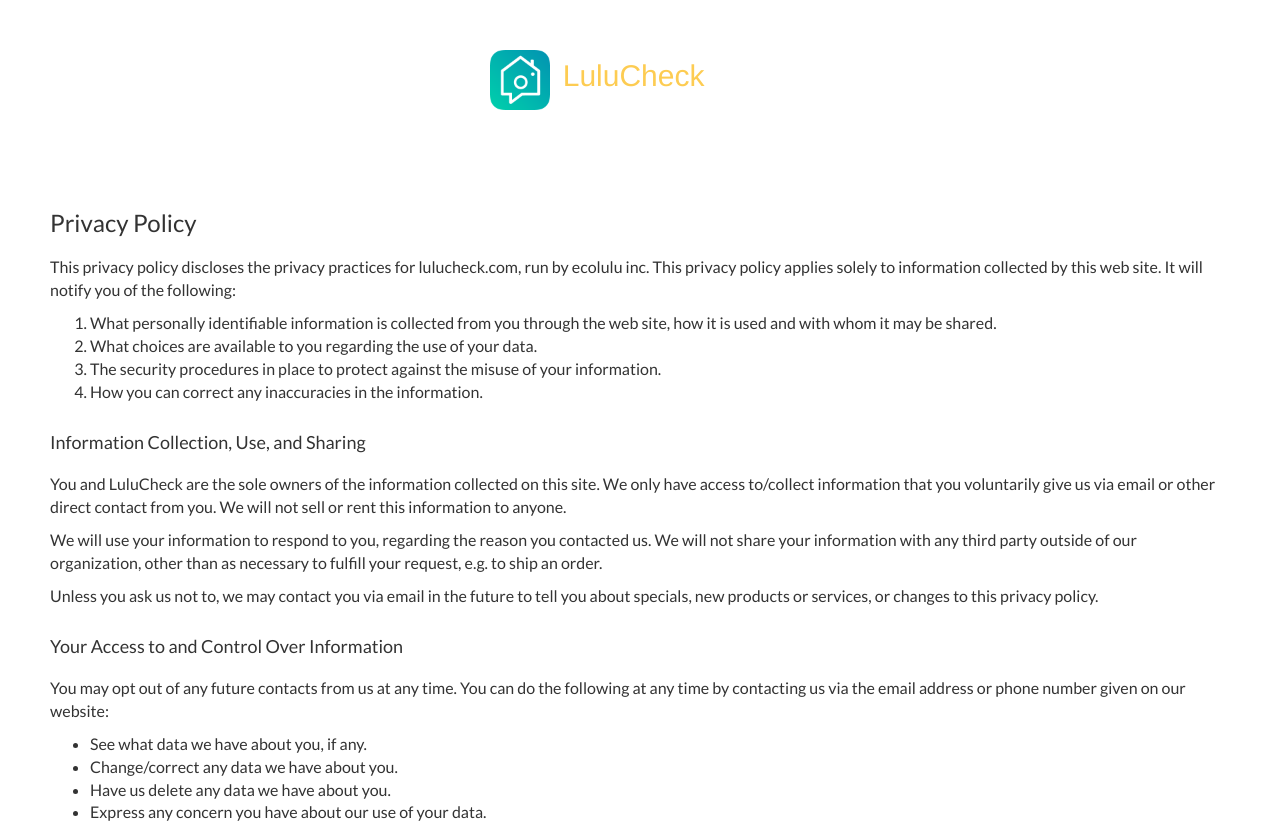
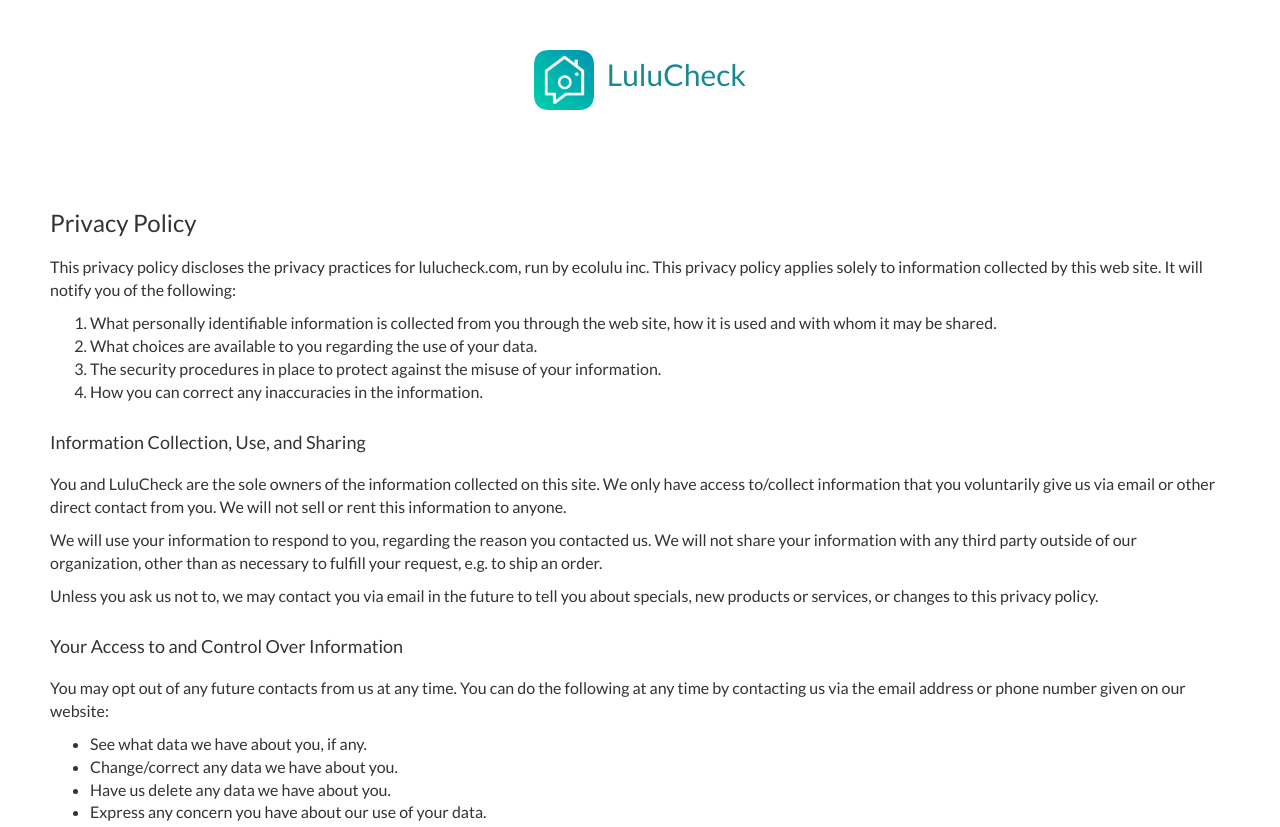
Before and after one commit to lulusmart/lulusmart.github.io, a website: page privacy.html in a window 1280 px wide. Shown: the top 827 px of the page. Drawn offline with nearby package versions, Linux system fonts and the light colour scheme; a web font is replaced by a local one.

Commit message:
Brand style.

```diff
--- a/privacy.html
+++ b/privacy.html
@@ -44,10 +44,10 @@
       </style>
     </head>
     <body class="compact-menu page-horizontal-bar">
-      <div style="margin: 50px auto 0 auto;width: 300px;">
+      <div style="margin: 50px auto 0 auto;width: 300px;text-align:center;">
         <a href="index.html" style="text-decoration: none;">
           <img src="AppIcon.png" style="display:inline-block;height: 60px"/>
-          <span style="font-size: 30px;margin-left: 10px;color: rgb(253, 204, 82);position: relative; top: 2px;font-family: 'Multi', 'Helvetica', 'Arial', 'sans-serif';">LuluCheck</span>
+          <span style="font-size: 30px;margin-left: 10px;color: #188892;position: relative; top: 2px;font-family: 'Lato', 'Helvetica', 'Arial', 'sans-serif';">LuluCheck</span>
         </a>
       </div>
       <section id="privacy" class="main-content">
```
Also changed, not shown: terms.html (+2 -2 lines).
